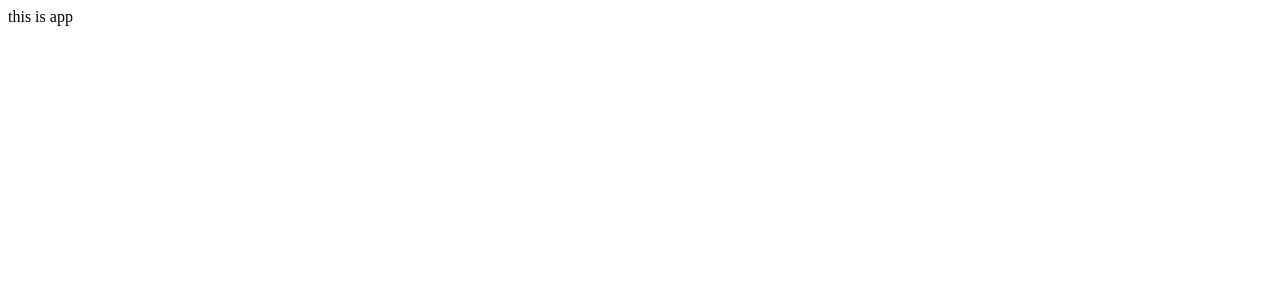
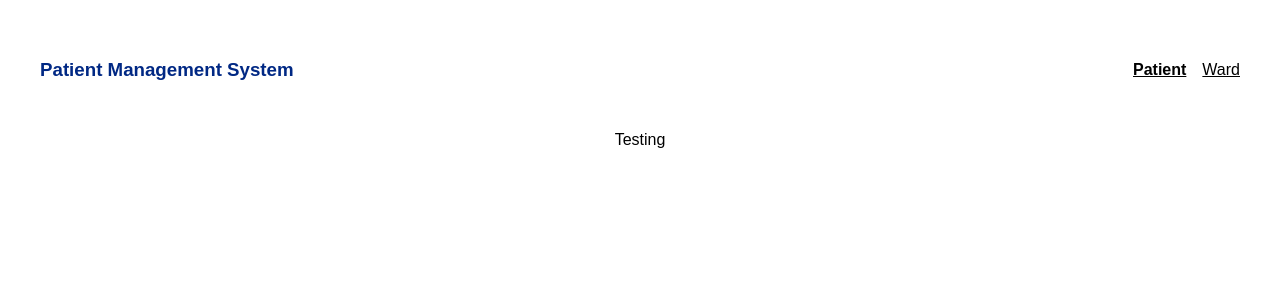
Before and after one commit to Kesharvani/patient-management, a React (Vite) app: page / in a window 1280 px wide. Shown: the top 300 px of the page. Built offline with nearby package versions, Linux system fonts and the light colour scheme.

Commit message:
feat:added navbar

```diff
--- a/package.json
+++ b/package.json
@@ -11,7 +11,9 @@
   },
   "dependencies": {
     "react": "^18.2.0",
-    "react-dom": "^18.2.0"
+    "react-dom": "^18.2.0",
+    "react-icons": "^4.11.0",
+    "react-router-dom": "^6.17.0"
   },
   "devDependencies": {
     "@types/react": "^18.2.15",
--- /dev/null
+++ b/src/App.css
@@ -0,0 +1,25 @@
+.App {
+    font-family: sans-serif;
+    text-align: center;
+  }
+  .nav {
+    padding: 2rem;
+    display: flex;
+    align-items: center;
+    justify-content: space-between;
+  }
+  .navigations {
+    display: flex;
+    gap: 1rem;
+  }
+  .patient-heading {
+    display: none;
+  }
+  @media screen and (min-width: 600px) {
+    .patient-heading {
+      display: block;
+    }
+    .hospital-icon {
+      display: none;
+    }
+  }
--- a/src/App.jsx
+++ b/src/App.jsx
@@ -1,7 +1,41 @@
+import "./App.css";
+import { FaHospitalSymbol } from "react-icons/fa";
+import { NavLink, Routes, Route } from "react-router-dom";
 function App() {
+  const style = ({ isActive, isPending }) => {
+    return {
+      fontWeight: isActive ? "bold" : "",
+      color: isPending ? "#002884" : "black",
+    };
+  };
   return (
     <>
-      <div>this is app</div>
+      <div className="App">
+        <nav className="nav">
+          <h3 className="patient-heading">
+            <NavLink
+              to="/"
+              style={{ ...style, color: "#002884", textDecoration: "none" }}
+            >
+              Patient Management System
+            </NavLink>
+          </h3>
+          <NavLink to="/" style={{ ...style, color: "#002884" }}>
+            <FaHospitalSymbol size={30} className="hospital-icon" />
+          </NavLink>
+          <div className="navigations">
+            <NavLink to="/" style={style}>
+              Patient
+            </NavLink>
+            <NavLink to="/teacher" style={style}>
+              Ward
+            </NavLink>
+          </div>
+        </nav>
+        <Routes>
+          <Route path="/" element={<div>Testing</div>} />
+        </Routes>
+      </div>
     </>
   );
 }
--- a/src/main.jsx
+++ b/src/main.jsx
@@ -1,9 +1,12 @@
 import React from "react";
 import ReactDOM from "react-dom/client";
 import App from "./App.jsx";
+import { BrowserRouter } from "react-router-dom";
 
 ReactDOM.createRoot(document.getElementById("root")).render(
   <React.StrictMode>
-    <App />
+    <BrowserRouter>
+      <App />
+    </BrowserRouter>
   </React.StrictMode>
 );
```
Also changed, not shown: 1 other file (tests, documents, lock files or other folders).
